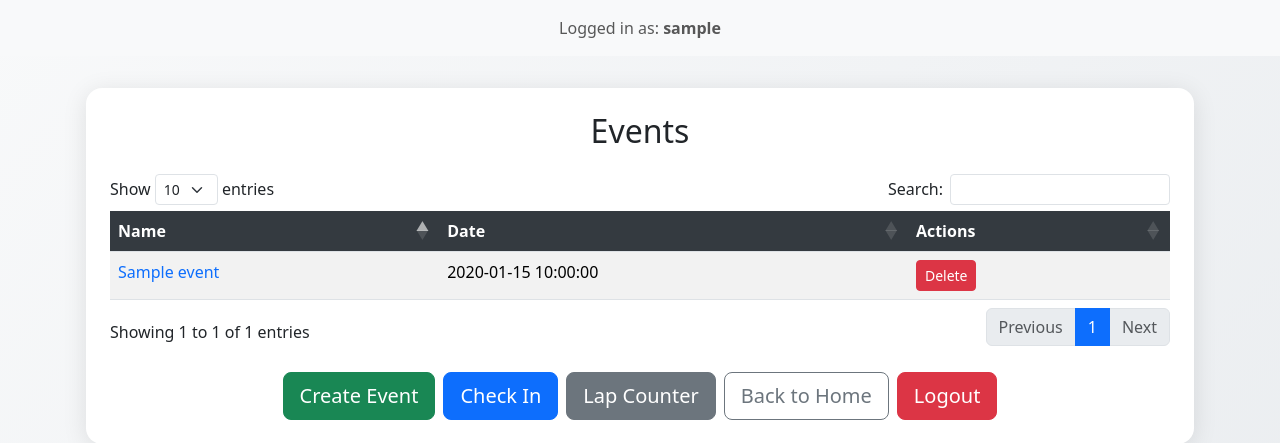
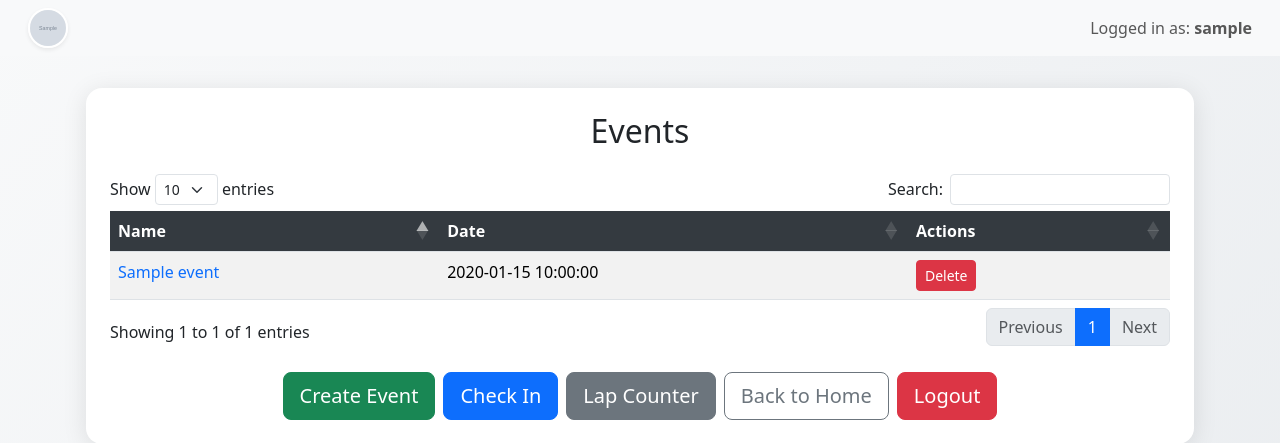
Before and after one commit to johnatrootdynamics/Race-Keeper, a Flask app: template templates/events.html in a window 1280 px wide. Shown: the top 443 px of the page. Run offline with Flask 3, Linux system fonts and the light colour scheme; the visitor is signed in with stand-in values (Sample User, id 1); tables that the repository leaves empty or names only in its code hold one stand-in row (values such as "Sample post"); the template is opened without the code that fills it: most values are stand-ins (such as "Sample title", 1, 10 or a date in 2020); grey boxes marked "Sample" are stand-in pictures; data that the repository does not hold is empty; some libraries are stand-ins or nearby versions.

Commit message:
Update events.html

```diff
--- a/templates/events.html
+++ b/templates/events.html
@@ -42,13 +42,23 @@
 </head>
 <body>
     <!-- Navbar -->
-    <nav class="navbar navbar-expand-lg navbar-light bg-light">
-        <div class="container-fluid justify-content-center">
-            <span class="navbar-text">
-                Logged in as: <strong>{{ current_user.username }}</strong>
-            </span>
-        </div>
-    </nav>
+<!-- Navbar -->
+<nav class="navbar navbar-expand-lg navbar-light bg-light px-3">
+  <div class="container-fluid">
+    <!-- profile‑picture button -->
+    <a href="{{ url_for('driver_profile', driver_id=current_user.id) }}"
+       class="navbar-brand d-flex align-items-center p-0 me-auto">
+      <img src="{{ driver[0].picture_path }}"
+           alt="Profile"
+           class="rounded-circle border border-2 border-white shadow-sm"
+           style="width:40px;height:40px;object-fit:cover;">
+    </a>
+
+    <span class="navbar-text ms-auto">
+      Logged in as: <strong>{{ current_user.username }}</strong>
+    </span>
+  </div>
+</nav>
 
     <main class="events-wrapper container">
         <div class="card events-card p-4">
```
